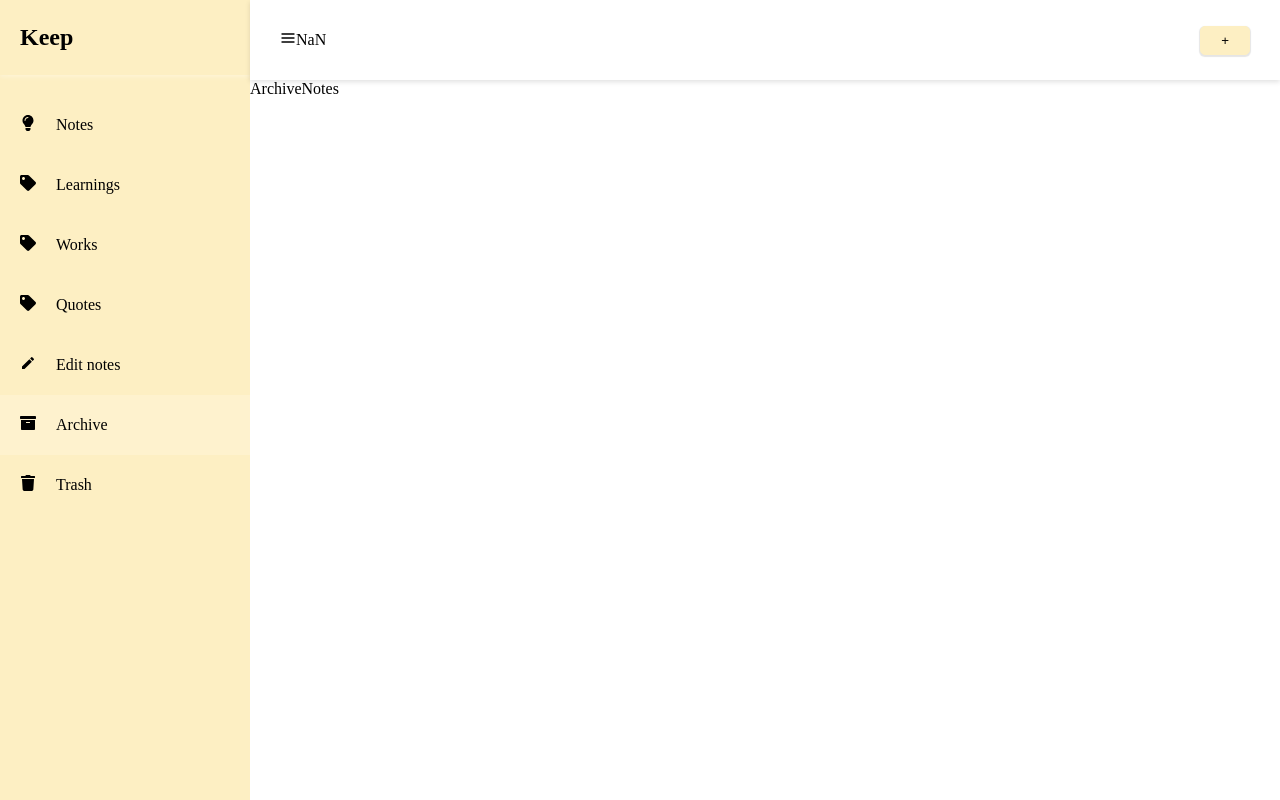
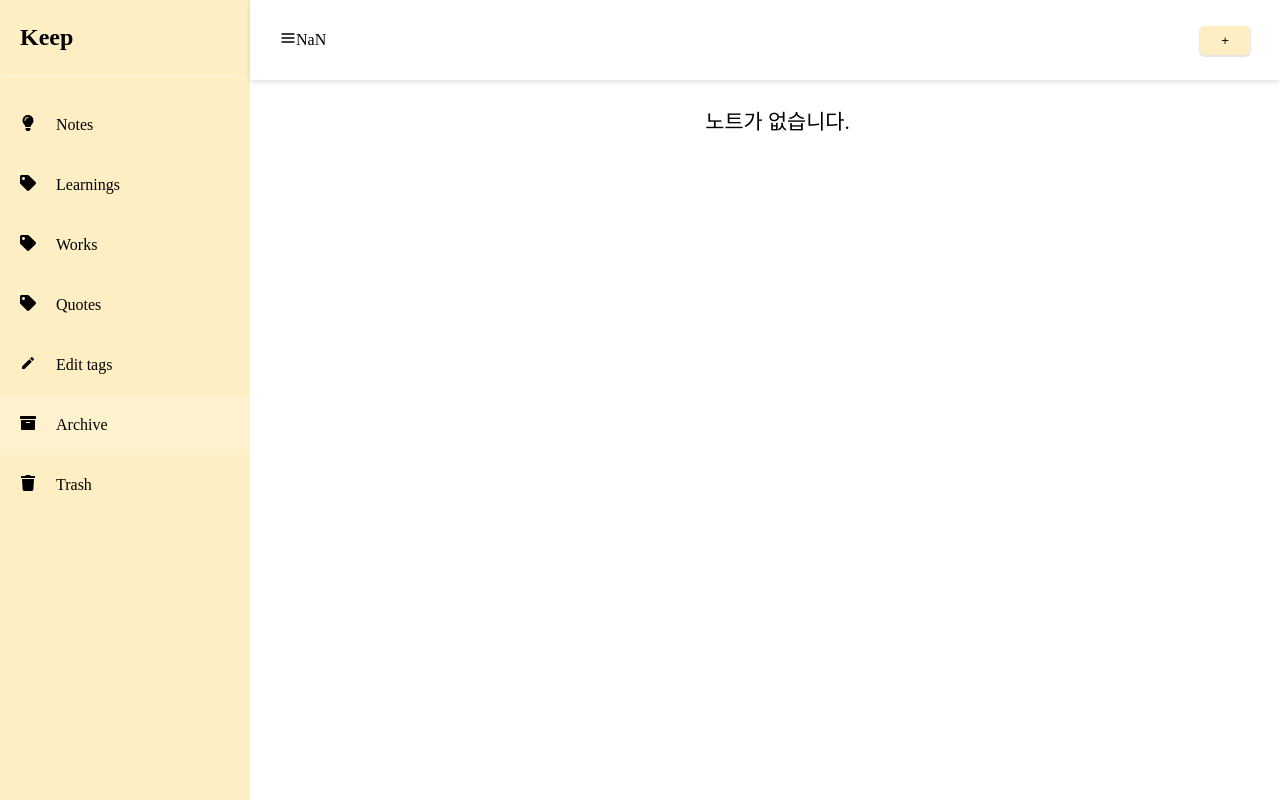
Before and after one commit to hyemin12/react-note-app, a React (Vite) app: page /archive in a window 1280 px wide. Built offline with nearby package versions, Linux system fonts and the light colour scheme.

Commit message:
feat: archive 페이지, trash 페이지 생성

```diff
--- a/src/components/MainWrapper/MainWrapper.tsx
+++ b/src/components/MainWrapper/MainWrapper.tsx
@@ -1,7 +1,21 @@
 import React from "react";
+import { Note } from "@types/note";
+import { NoteCard } from "..";
+import { NotesContainer } from "@styles/styles";
 
-const MainWrapper = () => {
-  return <div>MainWrapper</div>;
+interface MainWrapperProps {
+  notes: Note[];
+  type: string;
+}
+
+const MainWrapper = ({ notes, type }: MainWrapperProps) => {
+  return (
+    <NotesContainer>
+      {notes.map((note) => (
+        <NoteCard key={note.id} note={note} type={type} />
+      ))}
+    </NotesContainer>
+  );
 };
 
 export default MainWrapper;
--- a/src/components/Modal/CreateNoteModal/CreateNoteModal.tsx
+++ b/src/components/Modal/CreateNoteModal/CreateNoteModal.tsx
@@ -1,6 +1,7 @@
 import React, { useState } from "react";
 import { toast } from "react-toastify";
 import { v4 } from "uuid";
+import dayjs from "dayjs";
 import { FaPlus, FaSlack, FaTimes } from "react-icons/fa";
 import { useAppDispatch, useAppSelector } from "@hooks/redux";
 import {
@@ -9,6 +10,7 @@ import {
 } from "@store/modal/modal.slice";
 import { setEditNote, setMainNotes } from "@store/note-list/noteList.slice";
 import { TagsModal, TextEditor } from "@/components";
+import { Note } from "@types/note";
 import { ButtonFill, ButtonOutline } from "@styles/styles";
 import { DeleteBox, FixedContainer } from "../Modal.styes";
 import {
@@ -18,8 +20,6 @@ import {
   TopBox,
   Box,
 } from "./CreateNoteModal.styles";
-import dayjs from "dayjs";
-import { Note } from "@types/note";
 
 const CreateNoteModal = () => {
   const dispatch = useAppDispatch();
--- a/src/layout/SideBar/SideBar.tsx
+++ b/src/layout/SideBar/SideBar.tsx
@@ -61,7 +61,7 @@ const SideBar = () => {
             <span>
               <MdEdit />
             </span>
-            <span>{getStandardName("Edit Notes")}</span>
+            <span>{getStandardName("Edit Tags")}</span>
           </li>
 
           {/* other Items */}
--- a/src/pages/ArchiveNotes/ArchiveNotes.tsx
+++ b/src/pages/ArchiveNotes/ArchiveNotes.tsx
@@ -1,7 +1,19 @@
 import React from "react";
+import { useAppSelector } from "@hooks/redux";
+import { MainWrapper } from "@/components";
+import { Container, EmptyMsgBox } from "@styles/styles";
 
 const ArchiveNotes = () => {
-  return <div>ArchiveNotes</div>;
+  const { archiveNotes } = useAppSelector((state) => state.notesList);
+  return (
+    <Container>
+      {archiveNotes.length === 0 ? (
+        <EmptyMsgBox>노트가 없습니다.</EmptyMsgBox>
+      ) : (
+        <MainWrapper notes={archiveNotes} type="archive" />
+      )}
+    </Container>
+  );
 };
 
 export default ArchiveNotes;
--- a/src/pages/TrashNotes/TrashNotes.tsx
+++ b/src/pages/TrashNotes/TrashNotes.tsx
@@ -1,7 +1,20 @@
 import React from "react";
+import { useAppSelector } from "@hooks/redux";
+import { MainWrapper } from "@/components";
+import { Container, EmptyMsgBox } from "@styles/styles";
 
 const TrashNotes = () => {
-  return <div>TrashNotes</div>;
+  const { trashNotes } = useAppSelector((state) => state.notesList);
+
+  return (
+    <Container>
+      {trashNotes.length === 0 ? (
+        <EmptyMsgBox>노트가 없습니다.</EmptyMsgBox>
+      ) : (
+        <MainWrapper notes={trashNotes} type="trash" />
+      )}
+    </Container>
+  );
 };
 
 export default TrashNotes;
```
